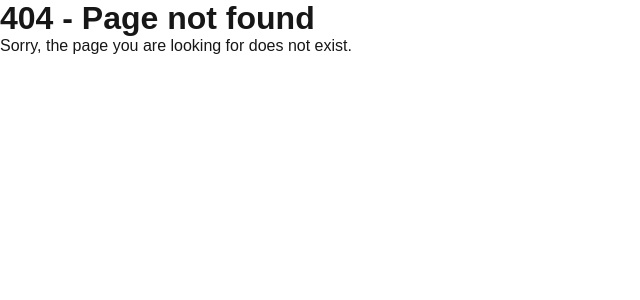
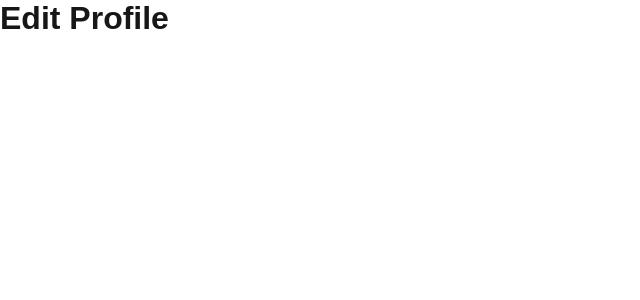
Before and after one commit to d-natan/09-auth, a Next.js app: page /profile/edit in a window 1280 px wide. Before the commit this address had no page. Shown: the top 300 px of the page, without its empty margins (0-640 px from the left). Built offline with nearby package versions, Linux system fonts and the light colour scheme.

Commit message:
add profile edit page

```diff
--- /dev/null
+++ b/app/(private routes)/profile/edit/page.tsx
@@ -0,0 +1,7 @@
+export default function EditProfilePage() {
+  return (
+    <div>
+      <h1>Edit Profile</h1>
+    </div>
+  );
+}
```
